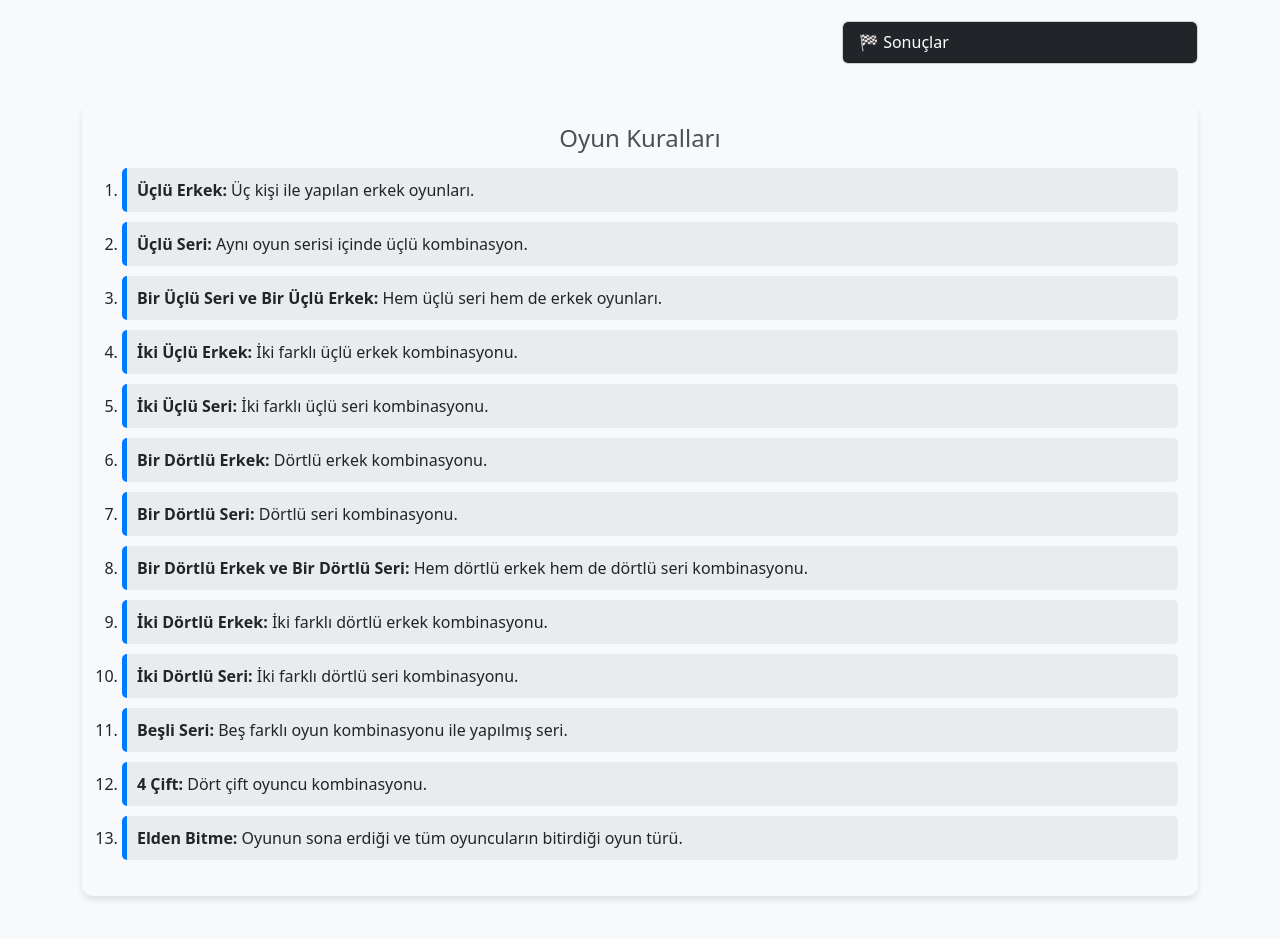
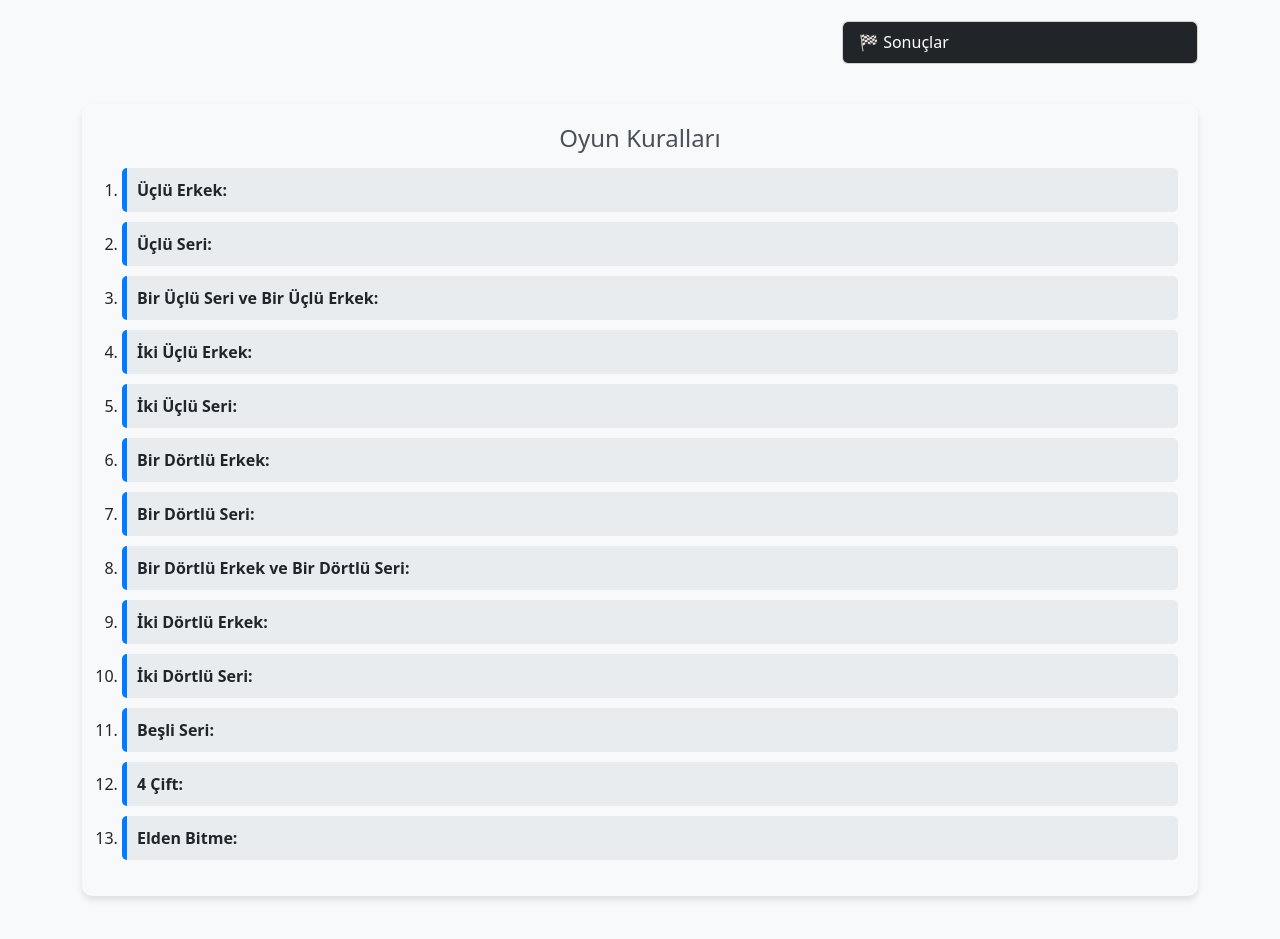
Before and after one commit to UgurVolkan/AmericanoOkeyScore, a plain HTML site: page index.html in a window 1280 px wide. Shown: the part 151-1090 px from the top of the page. Drawn offline with nearby package versions, Linux system fonts and the light colour scheme.

Commit message:
Update index.html

```diff
--- a/index.html
+++ b/index.html
@@ -94,19 +94,19 @@
     <div class="rules-section">
       <h3>Oyun Kuralları</h3>
       <ul>
-        <li><strong>Üçlü Erkek:</strong> Üç kişi ile yapılan erkek oyunları.</li>
-        <li><strong>Üçlü Seri:</strong> Aynı oyun serisi içinde üçlü kombinasyon.</li>
-        <li><strong>Bir Üçlü Seri ve Bir Üçlü Erkek:</strong> Hem üçlü seri hem de erkek oyunları.</li>
-        <li><strong>İki Üçlü Erkek:</strong> İki farklı üçlü erkek kombinasyonu.</li>
-        <li><strong>İki Üçlü Seri:</strong> İki farklı üçlü seri kombinasyonu.</li>
-        <li><strong>Bir Dörtlü Erkek:</strong> Dörtlü erkek kombinasyonu.</li>
-        <li><strong>Bir Dörtlü Seri:</strong> Dörtlü seri kombinasyonu.</li>
-        <li><strong>Bir Dörtlü Erkek ve Bir Dörtlü Seri:</strong> Hem dörtlü erkek hem de dörtlü seri kombinasyonu.</li>
-        <li><strong>İki Dörtlü Erkek:</strong> İki farklı dörtlü erkek kombinasyonu.</li>
-        <li><strong>İki Dörtlü Seri:</strong> İki farklı dörtlü seri kombinasyonu.</li>
-        <li><strong>Beşli Seri:</strong> Beş farklı oyun kombinasyonu ile yapılmış seri.</li>
-        <li><strong>4 Çift:</strong> Dört çift oyuncu kombinasyonu.</li>
-        <li><strong>Elden Bitme:</strong> Oyunun sona erdiği ve tüm oyuncuların bitirdiği oyun türü.</li>
+        <li><strong>Üçlü Erkek:</strong></li>
+        <li><strong>Üçlü Seri:</strong></li>
+        <li><strong>Bir Üçlü Seri ve Bir Üçlü Erkek:</strong></li>
+        <li><strong>İki Üçlü Erkek:</strong></li>
+        <li><strong>İki Üçlü Seri:</strong></li>
+        <li><strong>Bir Dörtlü Erkek:</strong></li>
+        <li><strong>Bir Dörtlü Seri:</strong></li>
+        <li><strong>Bir Dörtlü Erkek ve Bir Dörtlü Seri:</strong></li>
+        <li><strong>İki Dörtlü Erkek:</strong></li>
+        <li><strong>İki Dörtlü Seri:</strong></li>
+        <li><strong>Beşli Seri:</strong></li>
+        <li><strong>4 Çift:</strong></li>
+        <li><strong>Elden Bitme:</strong></li>
       </ul>
     </div>
 
```
